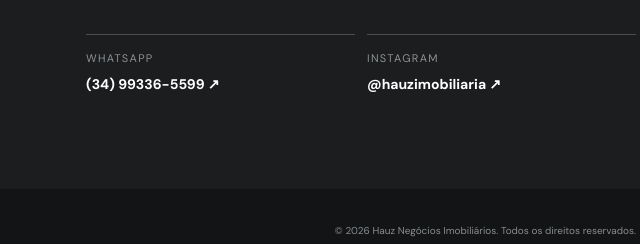
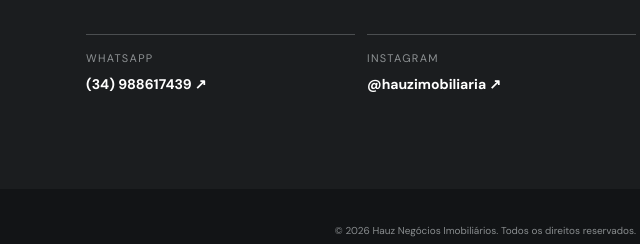
Before and after one commit to Samxcsn/Landing-hauz, a plain HTML site: page index.html in a window 1280 px wide. Shown: the part 3138-3382 px from the top of the page, 584-1224 px from the left. Drawn offline with Linux system fonts and the light colour scheme.

Commit message:
Atualizar o index.html

```diff
--- a/index.html
+++ b/index.html
@@ -188,7 +188,7 @@
           <h2>Vamos encontrar o próximo passo?</h2>
         </div>
         <div class="contact-actions">
-          <a class="contact-link" href="https://wa.me/5534988617439" target="_blank" rel="noopener"><span>WhatsApp</span><b>(34) 99336-5599 ↗</b></a>
+          <a class="contact-link" href="https://wa.me/5534988617439" target="_blank" rel="noopener"><span>WhatsApp</span><b>(34) 988617439 ↗</b></a>
           <a class="contact-link" href="https://instagram.com/hauzimobiliaria" target="_blank" rel="noopener"><span>Instagram</span><b>@hauzimobiliaria ↗</b></a>
         </div>
       </div>
```
